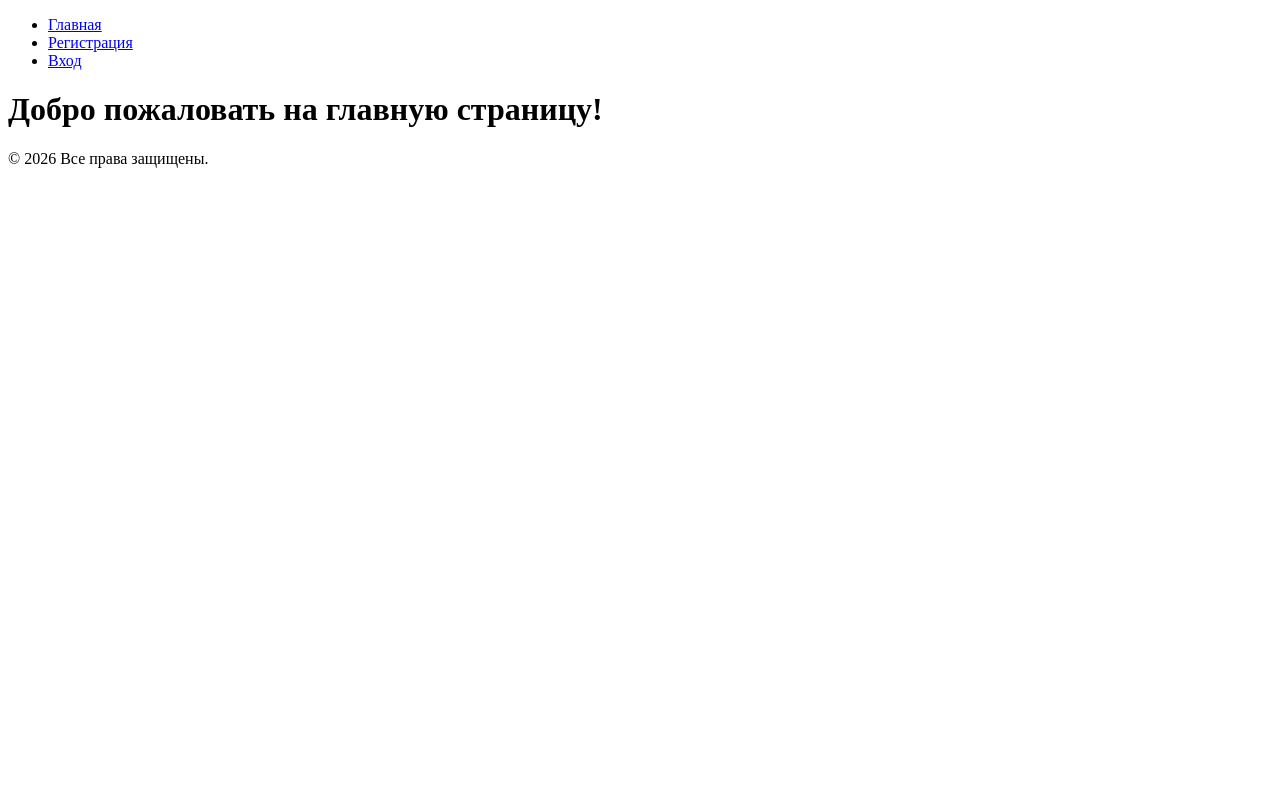
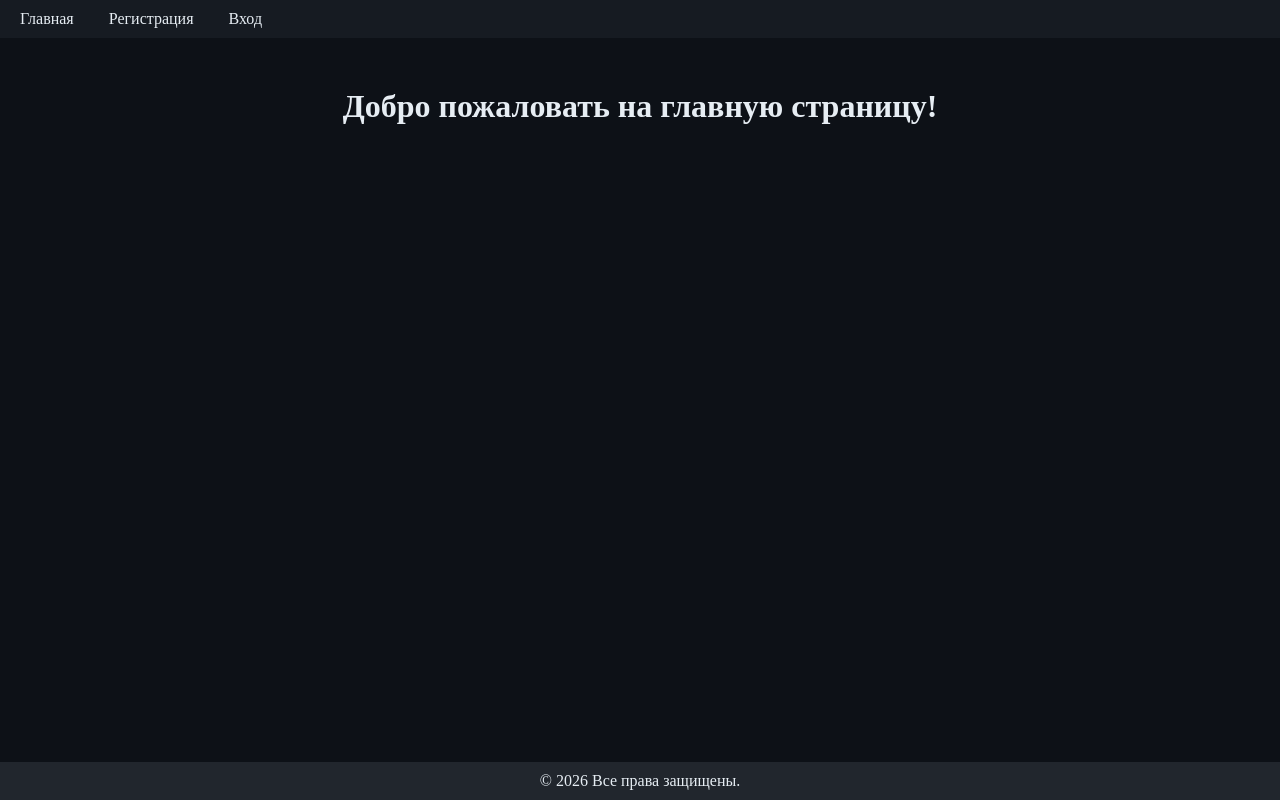
Before and after one commit to pablaofficeal/My-Flask-School, a Flask app: page / in a window 1280 px wide. Run offline with Flask 3, Linux system fonts and the light colour scheme.

Commit message:
Добавлены переменные CSS для улучшения стилизации. Обновлены шаблоны для подключения стилей на страницах входа и профиля.

```diff
--- a/static/css/index.css
+++ b/static/css/index.css
@@ -1,3 +1,30 @@
+:root {
+    --primary: #238636;
+    --primary-hover: #2ea043;
+    --primary-light: rgba(35, 134, 54, 0.1);
+    --danger: #da3633;
+    --danger-hover: #f85149;
+    --danger-light: rgba(218, 54, 51, 0.1);
+    --warning: #d29922;
+    --warning-hover: #e3b341;
+    --warning-light: rgba(210, 153, 34, 0.1);
+    --info: #58a6ff;
+    --info-hover: #79c0ff;
+    --info-light: rgba(88, 166, 255, 0.1);
+    --bg-primary: #0d1117;
+    --bg-secondary: #161b22;
+    --bg-tertiary: #21262d;
+    --bg-card: #1c2128;
+    --border: #30363d;
+    --border-light: #21262d;
+    --text-primary: #e6edf3;
+    --text-secondary: #7d8590;
+    --text-tertiary: #6e7681;
+    --accent: #58a6ff;
+    --shadow: rgba(0, 0, 0, 0.3);
+    --shadow-lg: rgba(0, 0, 0, 0.5);
+}
+
 * {
     margin: 0;
     padding: 0;
@@ -5,21 +32,75 @@
 }
 
 body {
-    background-color: rgb(0, 0, 0);
+    background-color: var(--bg-primary);
 }
 
 h1 {
-    color: #ffffff;
+    color: var(--text-primary);
     text-align: center;
     margin-top: 50px;
 }
 
 footer {
-    background-color: #222;
-    color: #fff;
+    background-color: var(--bg-tertiary);
+    color: var(--text-primary);
     text-align: center;
     padding: 10px 0;
     position: fixed;
     width: 100%;
     bottom: 0;
 }
+
+.main-menu {
+    background-color: var(--bg-secondary);
+    padding: 10px;
+}
+
+.main-menu ul {
+    list-style: none;
+    display: flex;
+    gap: 15px;
+}
+
+.main-menu ul li {
+    display: inline;
+}
+
+.main-menu ul li a {
+    color: var(--text-primary);
+    text-decoration: none;
+    padding: 5px 10px;
+    border-radius: 5px;
+}
+
+.main-menu ul li a:hover {
+    background-color: var(--primary-light);
+}
+
+form {
+    display: flex;
+    flex-direction: column;
+    max-width: 300px;
+}
+
+label {
+    margin-top: 10px;
+}
+
+input {
+    padding: 5px;
+    margin-top: 5px;
+}
+
+button {
+    margin-top: 15px;
+    padding: 10px;
+    background-color: var(--warning-light);
+    color: white;
+    border: none;
+    cursor: pointer;
+}
+
+button:hover {
+    background-color: var(--warning-hover);
+}
--- a/templates/base.html
+++ b/templates/base.html
@@ -4,6 +4,7 @@
     <meta charset="UTF-8">
     <meta name="viewport" content="width=device-width, initial-scale=1.0">
     <title>{% block title %}{% endblock %}</title>
+    <link rel="stylesheet" href="{{ url_for('static', filename='css/index.css') }}">
 </head>
 <body>
     <div class="main-menu">
--- a/templates/home-base.html
+++ b/templates/home-base.html
@@ -7,6 +7,7 @@
         {% block title %}
         {% endblock %}
     </title>
+    <link rel="stylesheet" href="{{ url_for('static', filename='css/index.css') }}">
 </head>
 <body>
     <div class="main-menu">
--- a/templates/login.html
+++ b/templates/login.html
@@ -15,6 +15,9 @@
     </ul>
   {% endif %}
 {% endwith %}
+<style>
+
+</style>
 <form method="POST" action="{{ url_for('oauth_bpp.login') }}">
     <label for="username">Имя пользователя:</label>
     <input type="text" id="username" name="username" required>
```
Also changed, not shown: templates/profile.html (added, +24 -0 lines).
